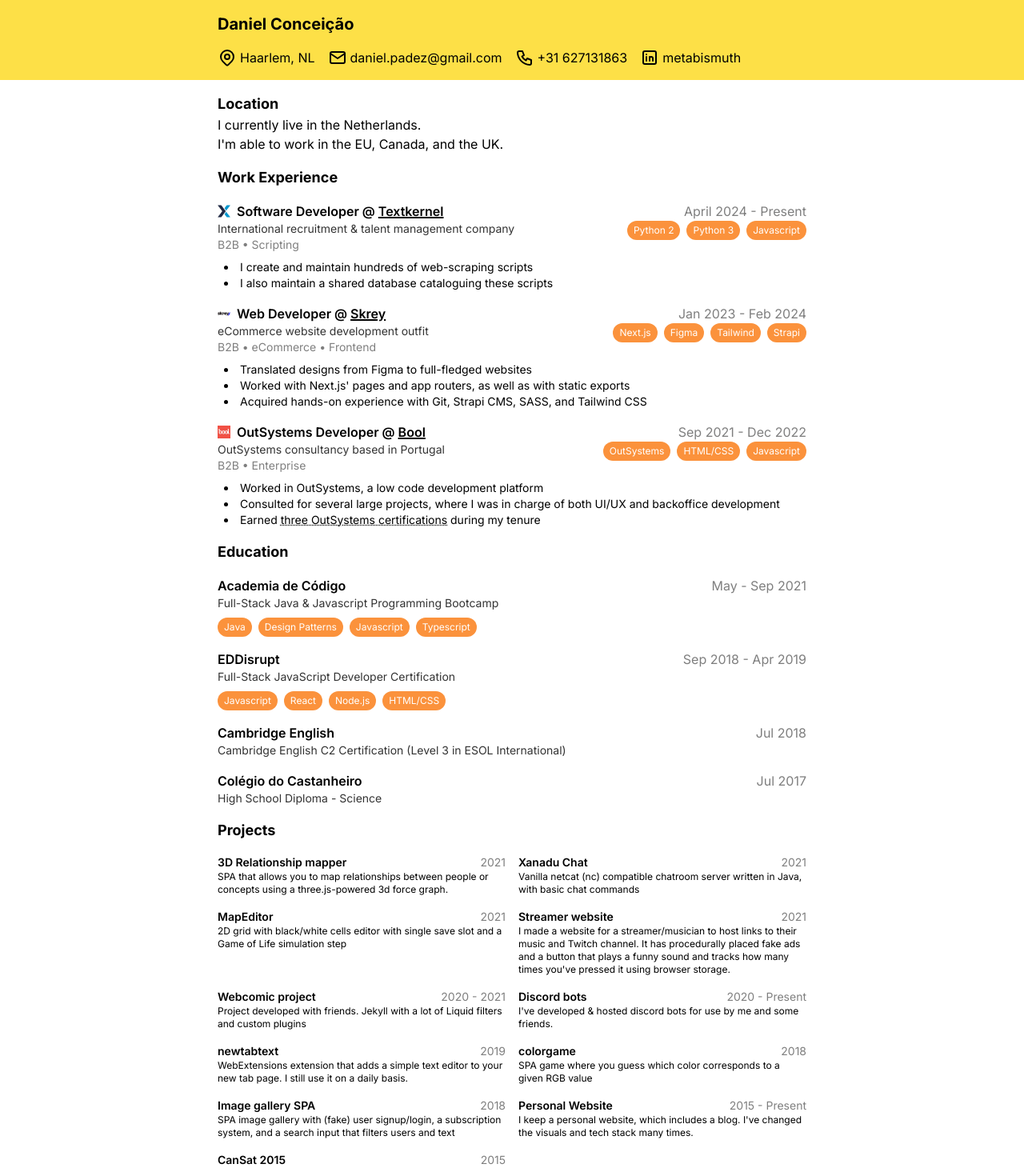
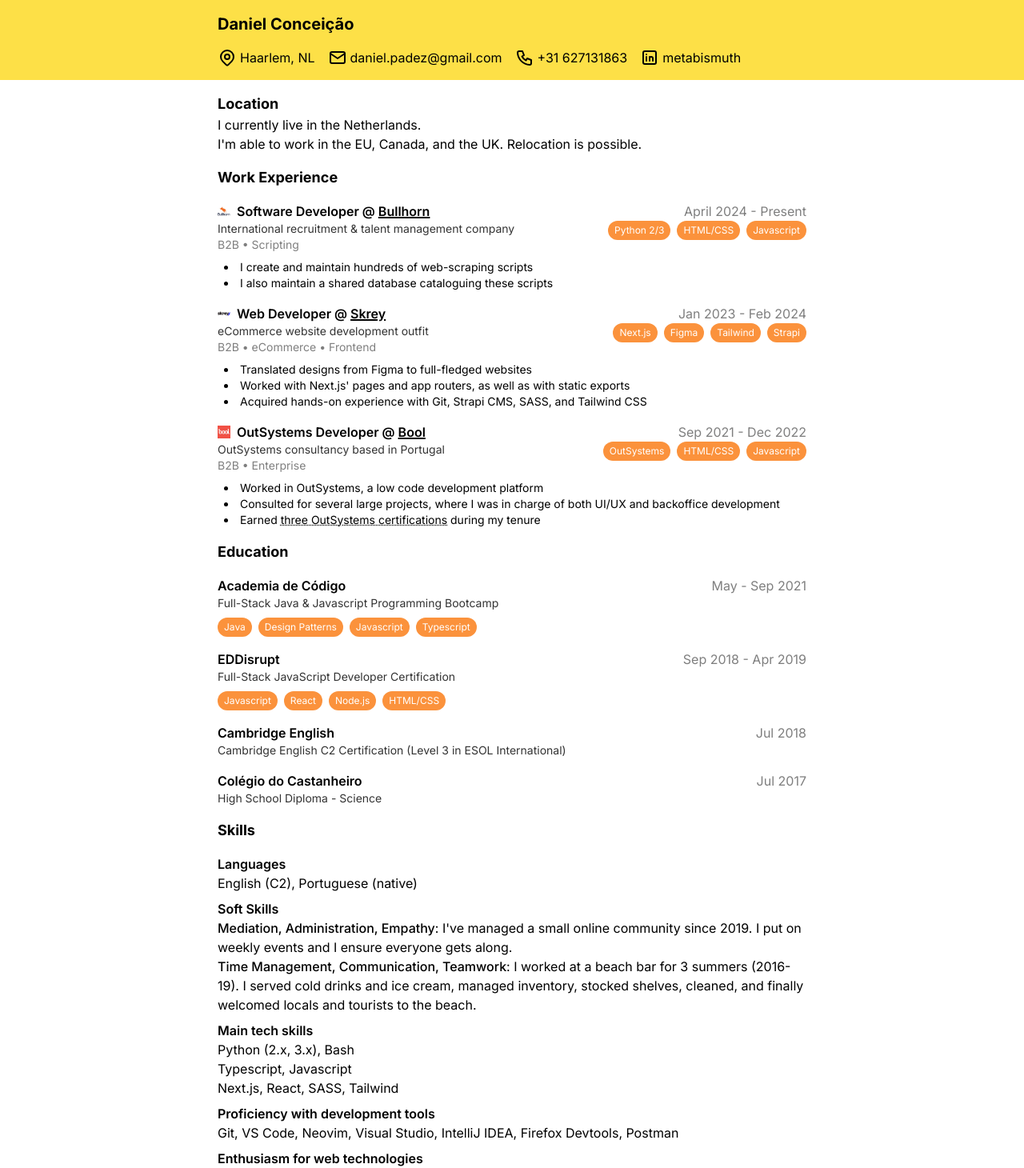
Before and after one commit to metabismuth/cv, a Next.js app: page / in a window 1280 px wide. Shown: the top 1460 px of the page at 80% size. Built offline with nearby package versions, Linux system fonts and the light colour scheme.

Commit message:
nixed projects, replaced textkernel with bullhorn

```diff
--- a/src/app/page.tsx
+++ b/src/app/page.tsx
@@ -28,20 +28,20 @@
         <div id="location">
           <h2 className="text-lg font-bold">Location</h2>
           <p>I currently live in the Netherlands.</p>
-          <p>I&apos;m able to work in the EU, Canada, and the UK.</p>
+          <p>I&apos;m able to work in the EU, Canada, and the UK. Relocation is possible.</p>
         </div>
         <div id="work">
           <h2 className="text-lg font-bold">Work Experience</h2>
           <div className="flex flex-col gap-4 mt-4">
             <WorkExperience
               title="Software Developer"
-              companyName="Textkernel"
-              companyLink="https://www.linkedin.com/company/textkernel/"
-              companyIcon="textkernel.jpg"
+              companyName="Bullhorn"
+              companyLink="https://www.linkedin.com/company/bullhorn/"
+              companyIcon="bullhorn.jpg"
               date="April 2024 - Present"
               companyDesc="International recruitment & talent management company"
               companyTags={["B2B", "Scripting"]}
-              techTags={["Python 2", "Python 3", "Javascript"]}
+              techTags={["Python 2/3", "HTML/CSS", "Javascript"]}
               bullets={[
                 "I create and maintain hundreds of web-scraping scripts",
                 "I also maintain a shared database cataloguing these scripts"
@@ -111,7 +111,7 @@
             />
           </div>
         </div>
-        <div id="projects">
+        {/* <div id="projects">
           <h2 className="text-lg font-bold">Projects</h2>
           <div className="grid grid-cols-1 sm:grid-cols-2 gap-2 sm:gap-4 mt-4">
             <Project
@@ -170,7 +170,7 @@
               description="Participated in CanSat 2015 in the Azores. I was in charge of programming on Arduino."
             />
           </div>
-        </div>
+        </div> */}
         <div id="skills">
           <h2 className="text-lg font-bold">Skills</h2>
           <div className="flex flex-col gap-2 mt-4">
@@ -185,6 +185,8 @@
             </div>
             <div>
               <h3 className="font-semibold">Main tech skills</h3>
+              <div>Python (2.x, 3.x), Bash</div>
+              <div>Typescript, Javascript</div>
               <div>Next.js, React, SASS, Tailwind</div>
             </div>
             <div>
@@ -206,9 +208,8 @@
               <div><span className="font-medium">Tools</span>: SSH, S/FTP, RegExp, Github Actions, Gitlab CI/CD, Apache2, Caddy, nginx, Github+Gitlab Pages, DNS, systemd, cron</div>
               <div><span className="font-medium">Databases</span>: SQL (MySQL, MariaDB), MongoDB</div>
               <div><span className="font-medium">Writing</span>: MS Office Excel, Word, etc., LibreOffice, Google Docs/Sheets/Slides, etc.</div>
-              <div><span className="font-medium">OSes</span>: Windows, Linux (K/L/Ubuntu, Rpi), macOS Sierra</div>
+              <div><span className="font-medium">OSes</span>: Windows, Linux (K/L/Ubuntu, Rpi), macOS</div>
               <div><span className="font-medium">A/V</span>: VEGAS Pro, Paint.NET, Adobe Photoshop & Illustrator, Krita, Blender, OBS Studio</div>
-              {/* <div><span className="font-medium">Miscellaneous</span>: Firefox/Chrome Extensions</div> */}
             </div>
           </div>
         </div>
```
Also changed, not shown: public/assets/companyIcons/bullhorn.jpg (added).
